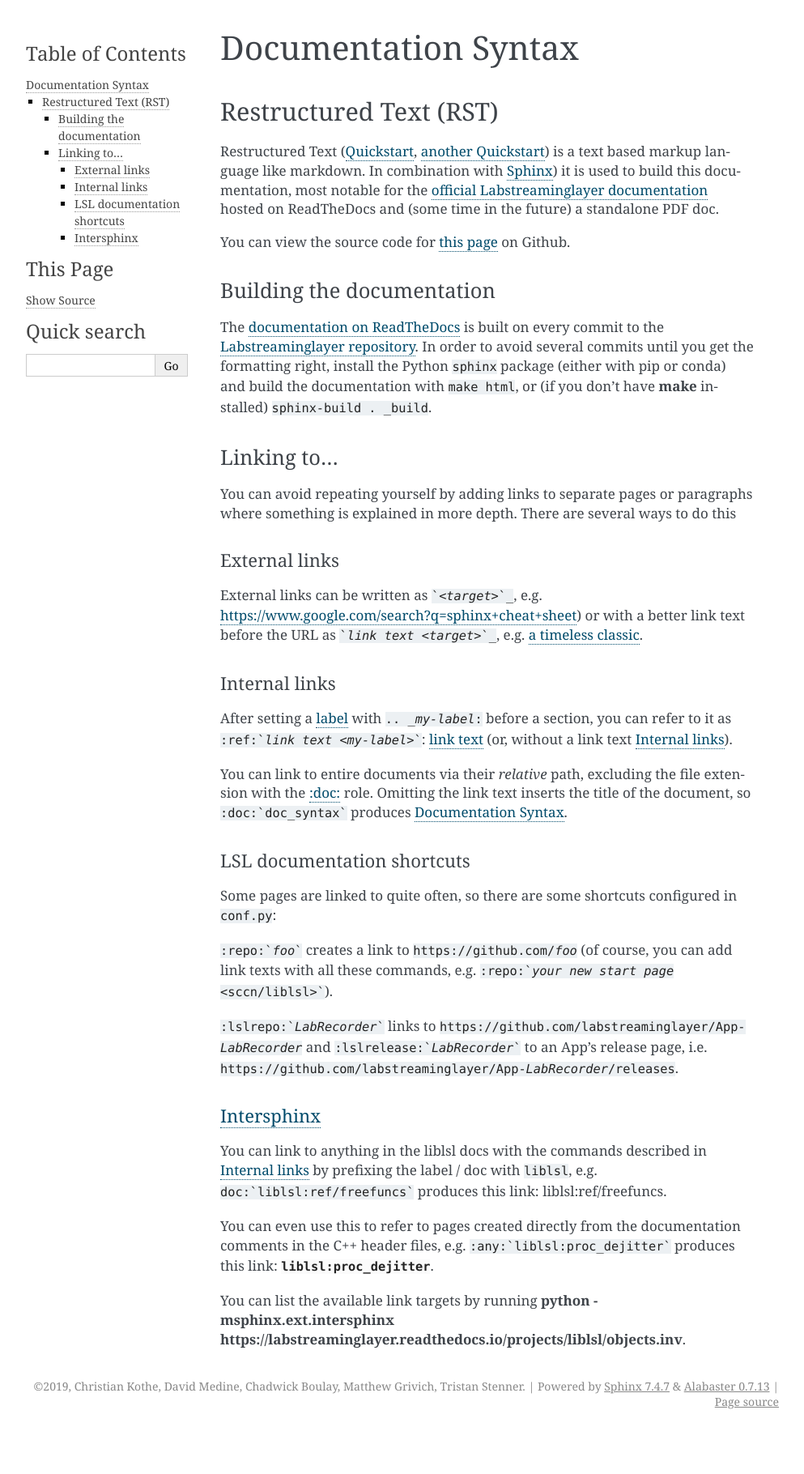
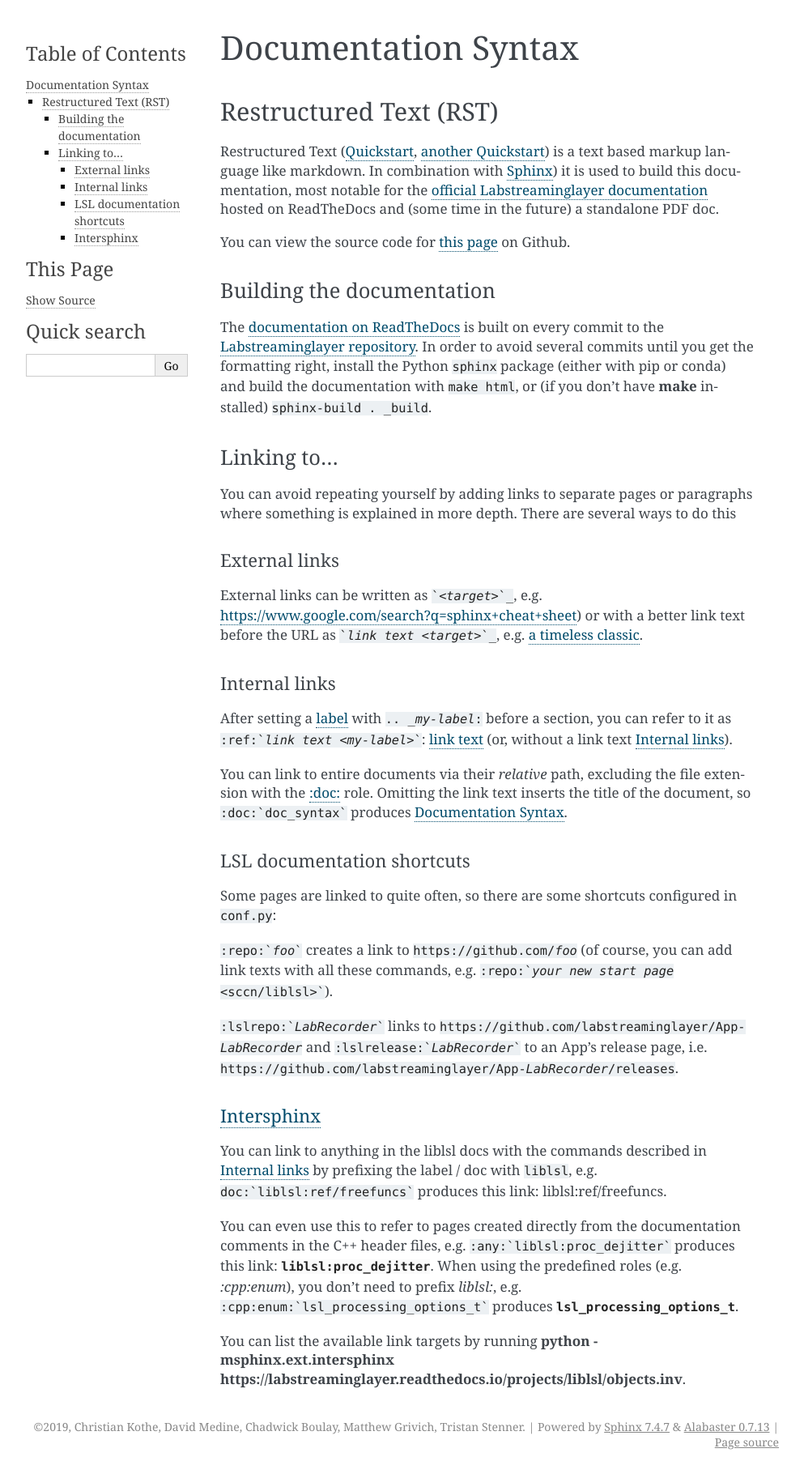
Before and after one commit to sccn/labstreaminglayer, a Sphinx documentation site: the page built from docs/dev/doc_syntax.rst, in a window 1280 px wide. Shown: the whole page at 81% size, without its empty margins (148-1141 px from the left). Built offline with Sphinx 7.4.7, drawn with Linux system fonts in a browser that asks for light colours; before the commit the page ends 1770 px from its top, so only the background shows below that.

Commit message:
Docs: add note regarding links to intersphinx liblsl links

```diff
--- a/docs/dev/doc_syntax.rst
+++ b/docs/dev/doc_syntax.rst
@@ -93,6 +93,8 @@ You can link to anything in the :doc:`liblsl docs <liblsl:index>` with the comma
 You can even use this to refer to pages created directly from the documentation
 comments in the C++ header files, e.g. :samp:`:any:`liblsl:proc_dejitter``
 produces this link: :any:`liblsl:proc_dejitter`.
+When using the predefined roles (e.g. `:cpp:enum`), you don't need to prefix `liblsl:`, e.g.
+:samp:`:cpp:enum:`lsl_processing_options_t`` produces :cpp:enum:`lsl_processing_options_t`.
 
 You can list the available link targets by running
 :command:`python -msphinx.ext.intersphinx https://labstreaminglayer.readthedocs.io/projects/liblsl/objects.inv`.
```
